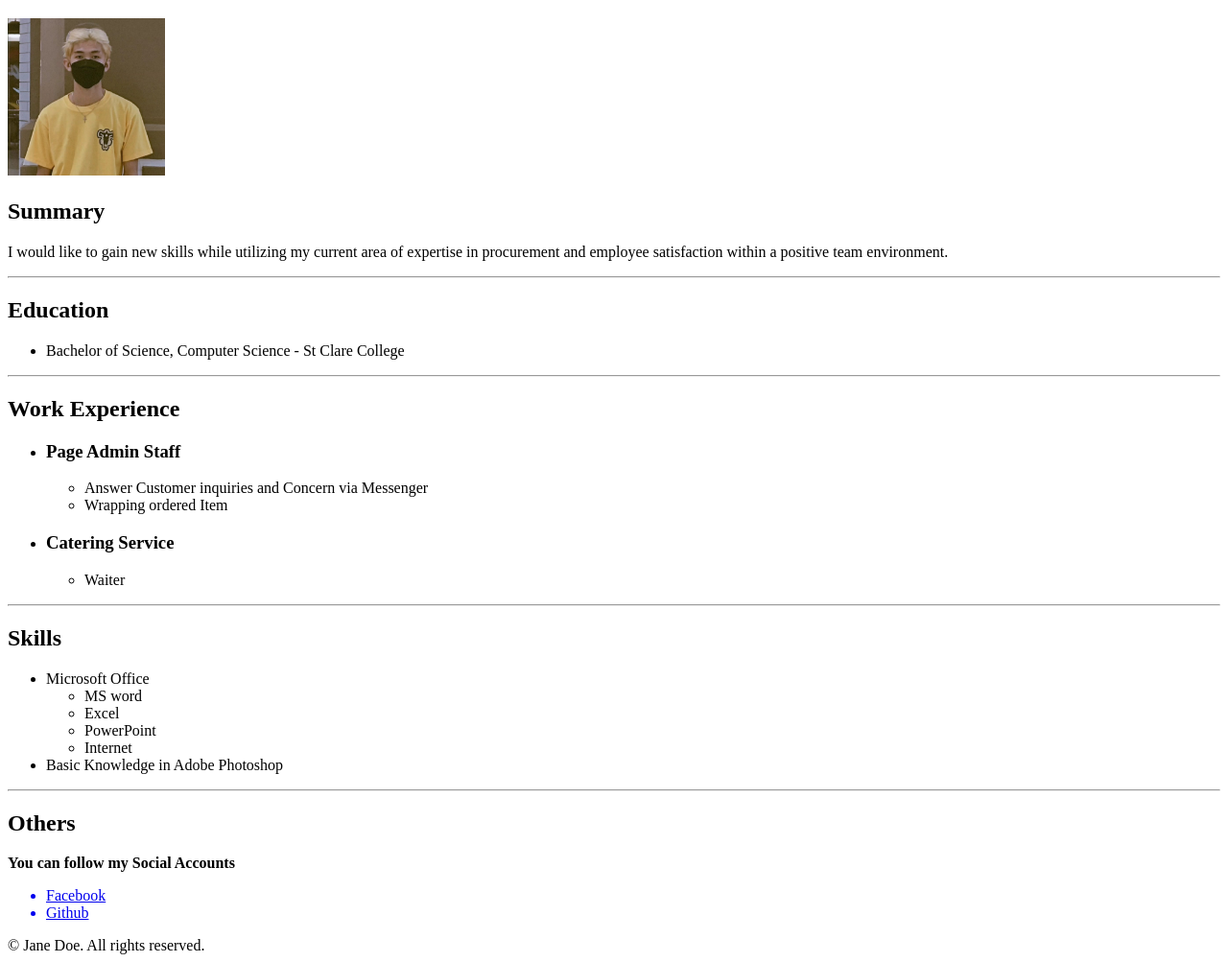
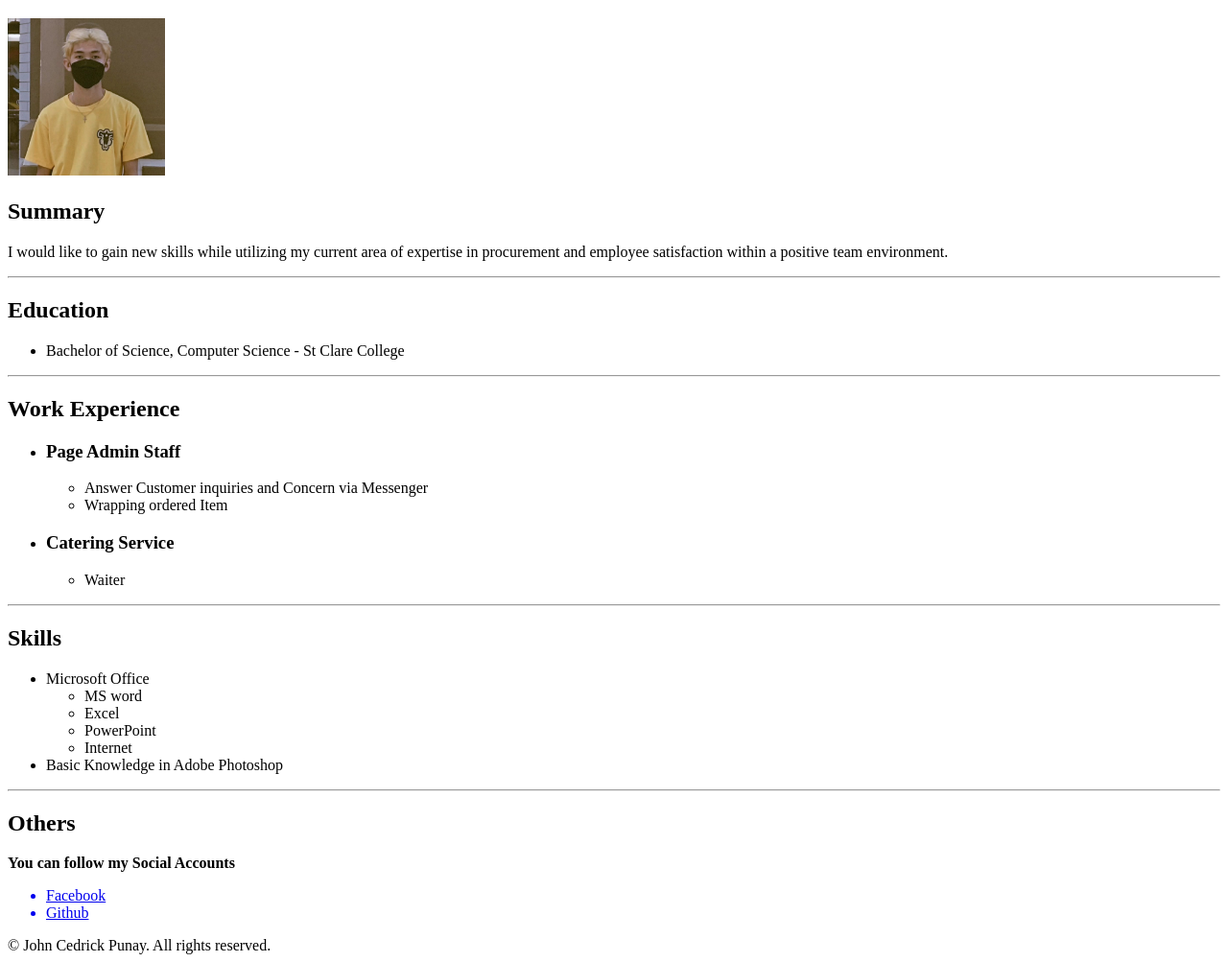
Before and after one commit to cedrick1772/my-portfolio, a plain HTML site: page index.html in a window 1280 px wide. Shown: the part 61-1064 px from the top of the page at 96% size. Drawn offline with Linux system fonts and the light colour scheme.

Commit message:
index.html

```diff
--- a/index.html
+++ b/index.html
@@ -61,6 +61,6 @@
         ><li>Github</li></a
       >
     </ul>
-    <footer>© Jane Doe. All rights reserved.</footer>
+    <footer>© John Cedrick Punay. All rights reserved.</footer>
   </body>
 </html>
```
